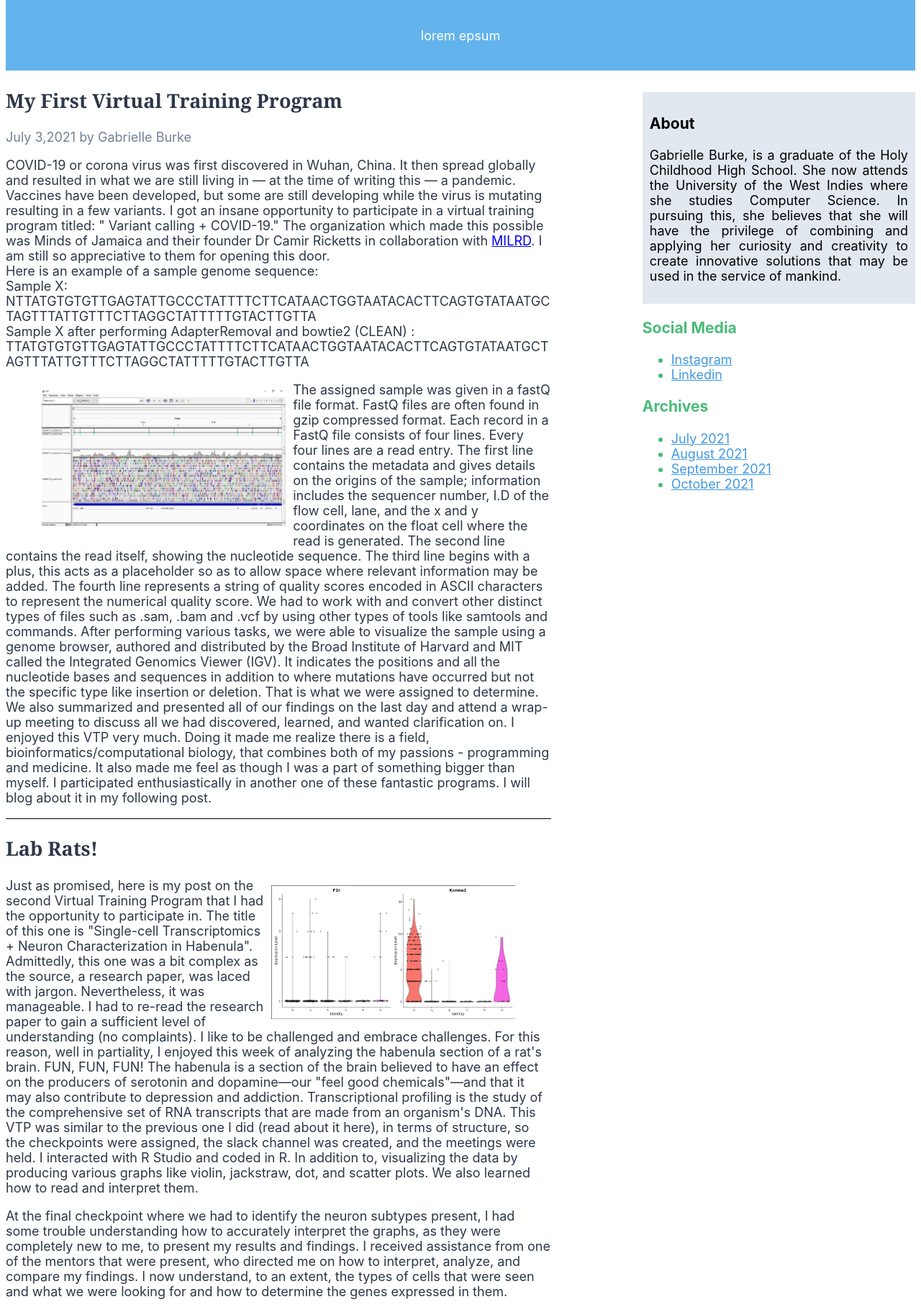
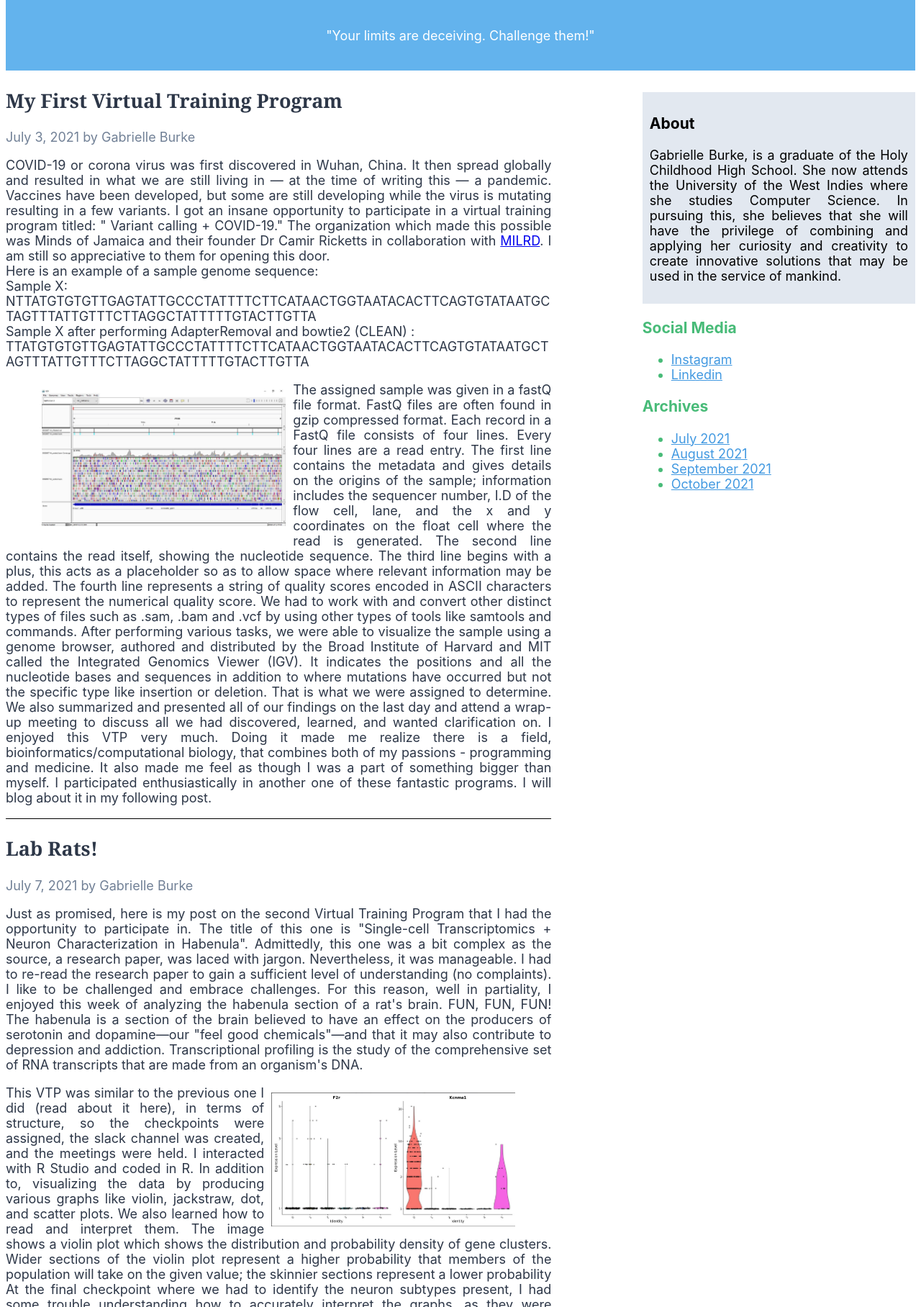
Before and after one commit to gabster-tech/info2180-lab2, a plain HTML site: page index.html in a window 1280 px wide. Shown: the part 304-2120 px from the top of the page at 72% size. Drawn offline with Linux system fonts and the light colour scheme.

Commit message:
added quote and corrected grammatical errors

```diff
--- a/index.html
+++ b/index.html
@@ -11,13 +11,13 @@
         <header>
             <img id="header-img" src="blog-pic.png" alt="author's photograph" />
             <h1>Gabrielle Burke</h1>
-            <p><!-- Put your one line statement or quote here --> lorem epsum</p>
+            <p>"Your limits are deceiving. Challenge them!"</p>
         </header>
         <main>
             <!--First Blog Post-->
             <article>
                 <h2>My First Virtual Training Program</h2>
-                <p id="blog-info">July 3,2021 by Gabrielle Burke</p>
+                <p class="blog-info">July 3, 2021 by Gabrielle Burke</p>
                 <p>
                     COVID-19 or corona virus was first discovered in Wuhan, China. It then spread globally and resulted in what we are still living in — at the time of writing this — a pandemic.
                     Vaccines have been developed, but some are still developing while the virus is mutating resulting in a few variants.
@@ -65,13 +65,8 @@
             <!--Second Blog Post-->
             <article>
                 <h2>Lab Rats!</h2>
-                <!--The blog post should have the date and who the post was made by below the title. (e.g. September 27, 2022 by John Doe)-->
-                <div>
-                    <figure class="blog-img">
-                    <img id="blog2-img" src="blog2-img.jpg" alt="image showing results seen from the IGV"/>
-                    <!--<figcaption>Image showing results seen from the IGV </figcaption>-->
-                </figure>
-                </div>
+                <p class="blog-info">July 7, 2021 by Gabrielle Burke</p>
+
                 <p>
                     Just as promised, here is my post on the second Virtual Training Program that I had the opportunity to participate in.
                     The title of this one is "Single-cell Transcriptomics + Neuron Characterization in Habenula".
@@ -80,16 +75,23 @@
                     For this reason, well in partiality, I enjoyed this week of analyzing the habenula section of a rat's brain. FUN, FUN, FUN!
                     The habenula is a section of the brain believed to have an effect on the producers of serotonin and dopamine—our "feel good chemicals"—and that it may also contribute to depression and addiction.
                     Transcriptional profiling is the study of the comprehensive set of RNA transcripts that are made from an organism's DNA.
+
+                </p>
+                <div>
+                    <figure class="blog-img">
+                    <img id="blog2-img" src="blog2-img.jpg" alt="image showing a violin plot graph"/>
+                    <!--<figcaption>Image showing results seen from the IGV </figcaption>-->
+                </figure>
+                </div>
+                <p>
                     This VTP was similar to the previous one I did (read about it here), in terms of structure, so the checkpoints were assigned, the slack channel was created, and the meetings were held.
                     I interacted with R Studio and coded in R. In addition to, visualizing the data by producing various graphs like violin, jackstraw, dot, and scatter plots.
                     We also learned how to read and interpret them.
-                </p>
-                <p>
+                    The image shows a violin plot which shows the distribution and probability density of gene clusters.  Wider sections of the violin plot represent a higher probability that members of the population will take on the given value; the skinnier sections represent a lower probability
                     At the final checkpoint where we had to identify the neuron subtypes present, I had some trouble understanding how to accurately interpret the graphs, as they were completely new to me, to present my results and findings.
                     I received assistance from one of the mentors that were present, who directed me on how to interpret, analyze, and compare my findings.
                     I now understand, to an extent, the types of cells that were seen and what we were looking for and how to determine the genes expressed in them.
                 </p>
-                <!--Each blog post should have an image floated either to the left or the right with the paragraphs wrapping around it. -->
             </article>
         </main>
 
--- a/styles.css
+++ b/styles.css
@@ -35,7 +35,7 @@ header h1{
     width: 200px;
 }
 
-#blog-info{
+.blog-info{
     color: #718096;
 }
 
@@ -65,6 +65,7 @@ article h2{
 
 article p{
     overflow-wrap: break-word;
+    text-align: justify;
 }
 
 .divider-line{
```
